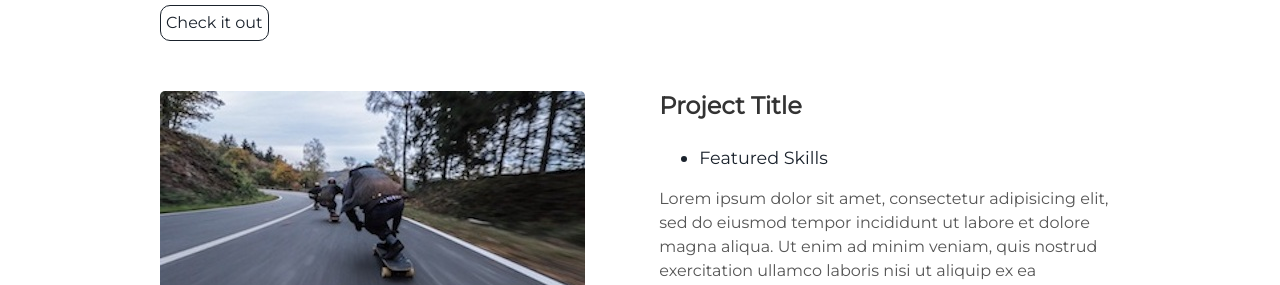
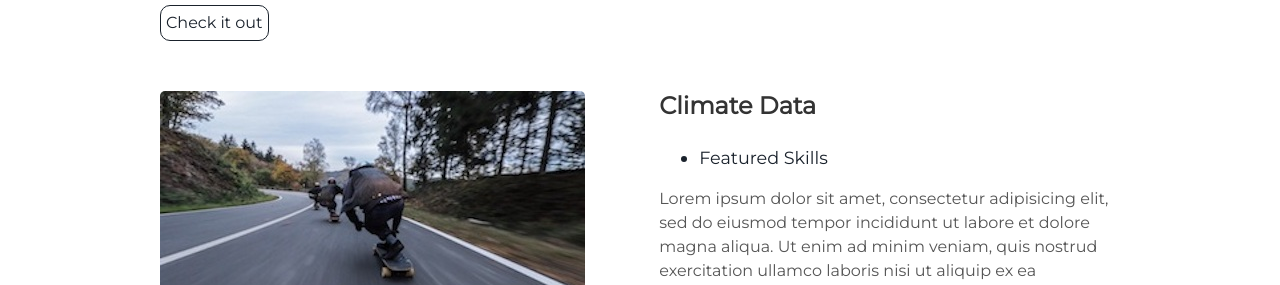
Before and after one commit to m-perera/m-perera.github.io, a Jekyll site: the page built from README.md, in a window 1280 px wide and 900 px high, scrolled down 1716 px. Shown: the part 325-610 px from the top of the window. Built offline with Jekyll 4.4.1, drawn with Linux system fonts in a browser that asks for light colours; our own code applies the rules of GitHub Pages for plain Markdown files.

Commit message:
Update projects.html

```diff
--- a/_includes/projects.html
+++ b/_includes/projects.html
@@ -19,7 +19,7 @@
     <img alt="mountains" src="{{ "/assets/img/skate.jpg" | prepend: site.baseurl }}" />
   </div>
   <div class="contents-right">
-    <h3> Project Title </h3>
+    <h3> Climate Data </h3>
     <ul>
       <li> Featured Skills</li>
     </ul>
```
